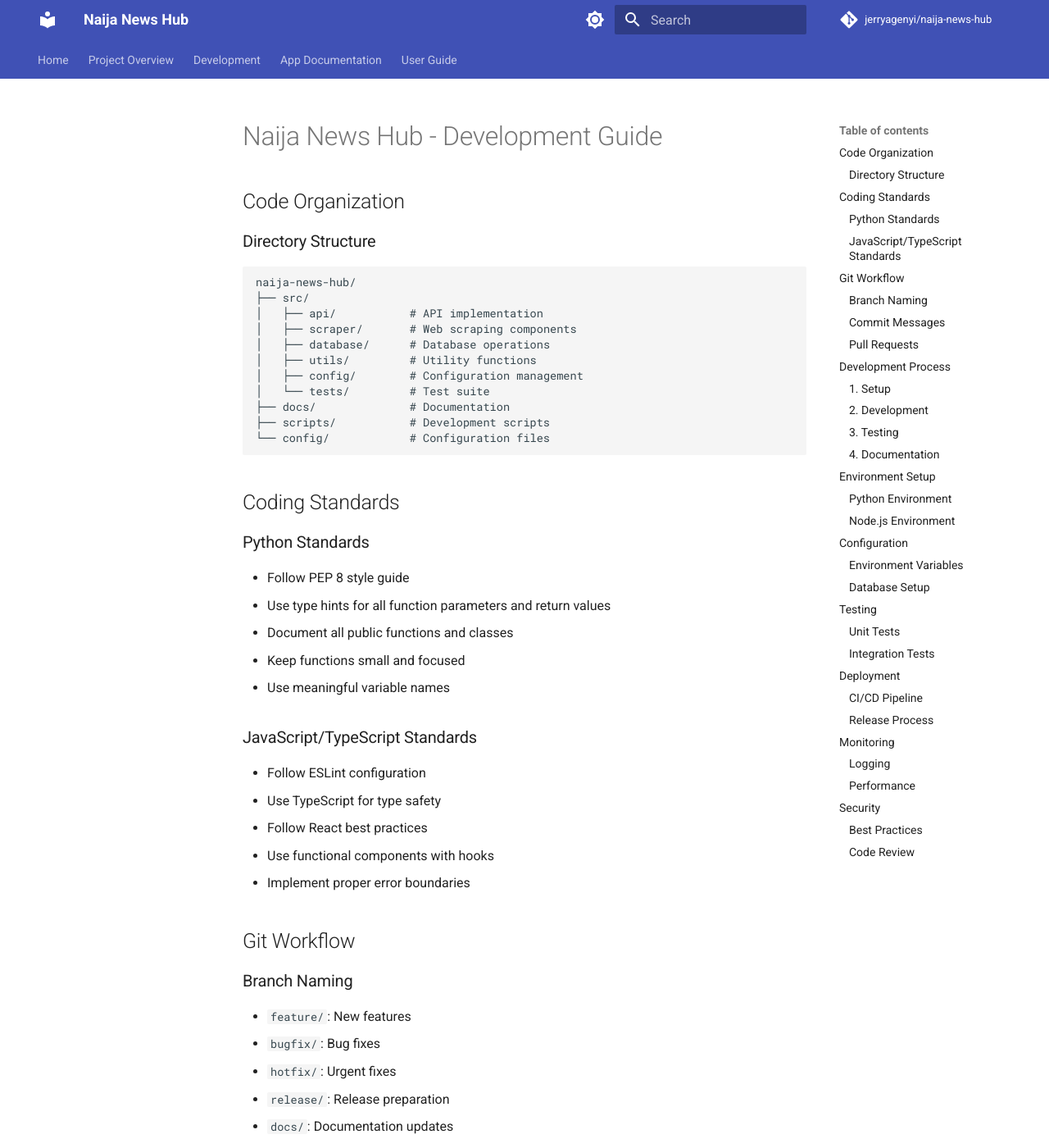
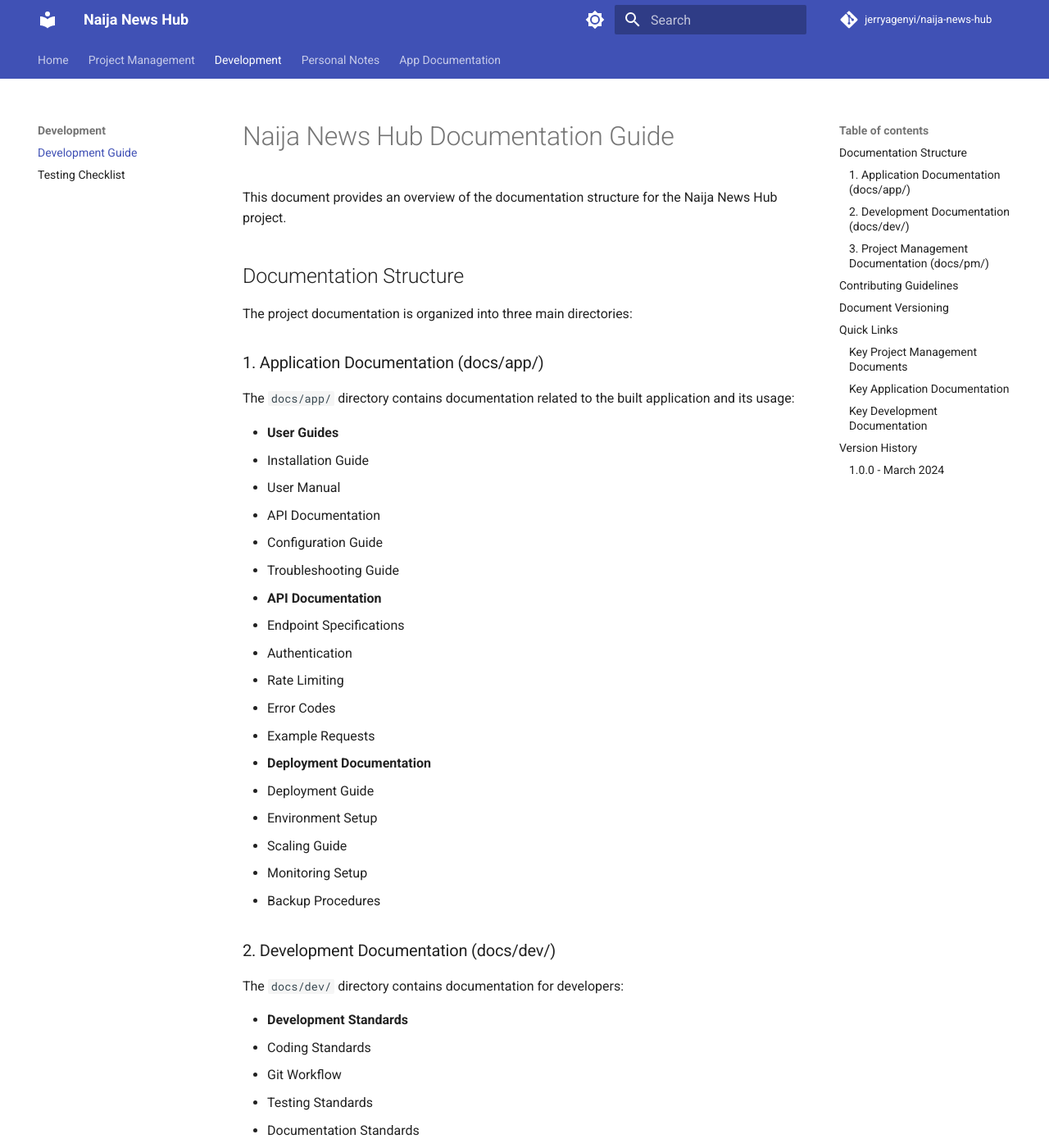
Before and after one commit to jerryagenyi/naija-news-hub, an MkDocs documentation site: the page built from docs/dev/development-guide.md, in a window 1280 px wide and 1400 px high. Shown: the whole window at 82% size. Built offline with MkDocs 1.6.1 and Material for MkDocs 9.7.7, drawn with Linux system fonts in a browser that asks for light colours; comment, search, counter and statistics services are not loaded; some of the changed text lies outside the part shown.

Commit message:
docs: Reorganize documentation structure

````diff
--- a/docs/dev/development-guide.md
+++ b/docs/dev/development-guide.md
@@ -1,182 +1,126 @@
-# Naija News Hub - Development Guide
+# Naija News Hub Documentation Guide
 
-## Code Organization
+This document provides an overview of the documentation structure for the Naija News Hub project.
 
-### Directory Structure
-```
-naija-news-hub/
-├── src/
-│   ├── api/           # API implementation
-│   ├── scraper/       # Web scraping components
-│   ├── database/      # Database operations
-│   ├── utils/         # Utility functions
-│   ├── config/        # Configuration management
-│   └── tests/         # Test suite
-├── docs/              # Documentation
-├── scripts/           # Development scripts
-└── config/            # Configuration files
-```
+## Documentation Structure
 
-## Coding Standards
+The project documentation is organized into three main directories:
 
-### Python Standards
-- Follow PEP 8 style guide
-- Use type hints for all function parameters and return values
-- Document all public functions and classes
-- Keep functions small and focused
-- Use meaningful variable names
+### 1. Application Documentation (docs/app/)
+The `docs/app/` directory contains documentation related to the built application and its usage:
 
-### JavaScript/TypeScript Standards
-- Follow ESLint configuration
-- Use TypeScript for type safety
-- Follow React best practices
-- Use functional components with hooks
-- Implement proper error boundaries
+- **User Guides**
+  - Installation Guide
+  - User Manual
+  - API Documentation
+  - Configuration Guide
+  - Troubleshooting Guide
 
-## Git Workflow
+- **API Documentation**
+  - Endpoint Specifications
+  - Authentication
+  - Rate Limiting
+  - Error Codes
+  - Example Requests
 
-### Branch Naming
-- `feature/`: New features
-- `bugfix/`: Bug fixes
-- `hotfix/`: Urgent fixes
-- `release/`: Release preparation
-- `docs/`: Documentation updates
+- **Deployment Documentation**
+  - Deployment Guide
+  - Environment Setup
+  - Scaling Guide
+  - Monitoring Setup
+  - Backup Procedures
 
-### Commit Messages
-- Use conventional commits format
-- Start with type: `feat:`, `fix:`, `docs:`, `style:`, `refactor:`, `test:`, `chore:`
-- Keep messages concise and descriptive
-- Reference issue numbers when applicable
+### 2. Development Documentation (docs/dev/)
+The `docs/dev/` directory contains documentation for developers:
 
-### Pull Requests
-- Create from feature branches
-- Include description of changes
-- Link related issues
-- Request reviews from team members
-- Ensure all tests pass
+- **Development Standards**
+  - Coding Standards
+  - Git Workflow
+  - Testing Standards
+  - Documentation Standards
+  - Review Process
 
-## Development Process
+- **Technical Documentation**
+  - Architecture Overview
+  - Component Design
+  - Database Schema
+  - API Design
+  - Security Implementation
 
-### 1. Setup
-```bash
-# Clone repository
-git clone https://github.com/jerryagenyi/naija-news-hub.git
+- **Development Guides**
+  - Setup Guide
+  - Contribution Guide
+  - Testing Guide
+  - Debugging Guide
+  - Performance Optimization
 
-# Install dependencies
-pip install -r requirements.txt
-npm install
+### 3. Project Management Documentation (docs/pm/)
+The `docs/pm/` directory contains project planning and management artifacts:
 
-# Set up environment
-cp .env.example .env
-# Edit .env with your configuration
-```
+- **Requirements**
+  - Product Requirements Document (PRD)
+  - Technical Design Document (TDD)
+  - User Stories
+  - Feature Specifications
+  - Future Roadmap
 
-### 2. Development
-- Create feature branch
-- Implement changes
-- Run tests
-- Update documentation
-- Create pull request
+- **Project Management**
+  - Project Structure
+  - Milestone Planning
+  - Progress Tracking
+  - Risk Management
+  - Resource Planning
 
-### 3. Testing
-- Write unit tests for new features
-- Run test suite before commits
-- Ensure test coverage
-- Document test cases
+- **Process Documentation**
+  - Development Process
+  - Release Process
+  - Review Process
+  - Quality Assurance
+  - Security Procedures
 
-### 4. Documentation
-- Update relevant documentation
-- Add code comments
-- Update API documentation
-- Document configuration changes
+## Contributing Guidelines
 
-## Environment Setup
+The `CONTRIBUTING.md` file at the root level provides instructions for:
+- Setting up the development environment
+- Contributing to the project
+- Documentation standards
+- Code review process
+- Release process
 
-### Python Environment
-```bash
-# Create virtual environment
-python -m venv venv
-source venv/bin/activate  # On Windows: venv\Scripts\activate
+## Document Versioning
 
-# Install dependencies
-pip install -r requirements.txt
-```
+All documentation follows semantic versioning (MAJOR.MINOR.PATCH):
 
-### Node.js Environment
-```bash
-# Install dependencies
-npm install
+- **MAJOR**: Significant changes that fundamentally alter the document's purpose or structure
+- **MINOR**: New sections or substantial updates to existing content
+- **PATCH**: Minor updates, corrections, or clarifications
 
-# Start development server
-npm run dev
-```
+Each document includes a version history section at the end to track changes.
 
-## Configuration
+## Quick Links
 
-### Environment Variables
-- Use `.env` file for local development
-- Document all environment variables
-- Never commit sensitive data
-- Use `.env.example` as template
+### Key Project Management Documents
+- [Product Requirements Document](docs/pm/prd.md)
+- [Technical Design Document](docs/pm/tdd.md)
+- [Project Structure](docs/pm/project-structure.md)
+- [Milestone Planning](docs/pm/milestones.md)
 
-### Database Setup
-- Use migrations for schema changes
-- Document schema updates
-- Maintain backup strategy
-- Test database operations
+### Key Application Documentation
+- [User Guide](docs/app/user-guide.md)
+- [API Documentation](docs/app/api-docs.md)
+- [Installation Guide](docs/app/installation.md)
+- [Configuration Guide](docs/app/configuration.md)
 
-## Testing
+### Key Development Documentation
+- [Development Guide](docs/dev/development-guide.md)
+- [Coding Standards](docs/dev/coding-standards.md)
+- [Testing Guide](docs/dev/testing-guide.md)
+- [Security Guide](docs/dev/security-guide.md)
 
-### Unit Tests
-- Write tests for all new features
-- Maintain test coverage
-- Use pytest for Python tests
-- Use Jest for frontend tests
+## Version History
 
-### Integration Tests
-- Test API endpoints
-- Test database operations
-- Test scraping functionality
-- Test error handling
-
-## Deployment
-
-### CI/CD Pipeline
-- Automated testing
-- Code quality checks
-- Security scanning
-- Automated deployment
-
-### Release Process
-- Version tagging
-- Changelog updates
-- Documentation updates
-- Deployment verification
-
-## Monitoring
-
-### Logging
-- Use structured logging
-- Include relevant context
-- Set appropriate log levels
-- Monitor error rates
-
-### Performance
-- Monitor response times
-- Track resource usage
-- Set up alerts
-- Regular performance reviews
-
-## Security
-
-### Best Practices
-- Regular dependency updates
-- Security scanning
-- Access control
-- Data encryption
-
-### Code Review
-- Security checklist
-- Vulnerability scanning
-- Access control review
-- Data handling review
+### 1.0.0 - March 2024
+- Initial creation of the documentation guide
+- Establishment of documentation structure
+- Definition of versioning standards
+- Creation of quick links section
--- a/docs/documentation-guide.md
+++ /dev/null
@@ -1,126 +0,0 @@
-# Naija News Hub Documentation Guide
-
-This document provides an overview of the documentation structure for the Naija News Hub project.
-
-## Documentation Structure
-
-The project documentation is organized into three main directories:
-
-### 1. Application Documentation (docs/app/)
-The `docs/app/` directory contains documentation related to the built application and its usage:
-
-- **User Guides**
-  - Installation Guide
-  - User Manual
-  - API Documentation
-  - Configuration Guide
-  - Troubleshooting Guide
-
-- **API Documentation**
-  - Endpoint Specifications
-  - Authentication
-  - Rate Limiting
-  - Error Codes
-  - Example Requests
-
-- **Deployment Documentation**
-  - Deployment Guide
-  - Environment Setup
-  - Scaling Guide
-  - Monitoring Setup
-  - Backup Procedures
-
-### 2. Development Documentation (docs/dev/)
-The `docs/dev/` directory contains documentation for developers:
-
-- **Development Standards**
-  - Coding Standards
-  - Git Workflow
-  - Testing Standards
-  - Documentation Standards
-  - Review Process
-
-- **Technical Documentation**
-  - Architecture Overview
-  - Component Design
-  - Database Schema
-  - API Design
-  - Security Implementation
-
-- **Development Guides**
-  - Setup Guide
-  - Contribution Guide
-  - Testing Guide
-  - Debugging Guide
-  - Performance Optimization
-
-### 3. Project Management Documentation (docs/pm/)
-The `docs/pm/` directory contains project planning and management artifacts:
-
-- **Requirements**
-  - Product Requirements Document (PRD)
-  - Technical Design Document (TDD)
-  - User Stories
-  - Feature Specifications
-  - Future Roadmap
-
-- **Project Management**
-  - Project Structure
-  - Milestone Planning
-  - Progress Tracking
-  - Risk Management
-  - Resource Planning
-
-- **Process Documentation**
-  - Development Process
-  - Release Process
-  - Review Process
-  - Quality Assurance
-  - Security Procedures
-
-## Contributing Guidelines
-
-The `CONTRIBUTING.md` file at the root level provides instructions for:
-- Setting up the development environment
-- Contributing to the project
-- Documentation standards
-- Code review process
-- Release process
-
-## Document Versioning
-
-All documentation follows semantic versioning (MAJOR.MINOR.PATCH):
-
-- **MAJOR**: Significant changes that fundamentally alter the document's purpose or structure
-- **MINOR**: New sections or substantial updates to existing content
-- **PATCH**: Minor updates, corrections, or clarifications
-
-Each document includes a version history section at the end to track changes.
-
-## Quick Links
-
-### Key Project Management Documents
-- [Product Requirements Document](docs/pm/prd.md)
-- [Technical Design Document](docs/pm/tdd.md)
-- [Project Structure](docs/pm/project-structure.md)
-- [Milestone Planning](docs/pm/milestones.md)
-
-### Key Application Documentation
-- [User Guide](docs/app/user-guide.md)
-- [API Documentation](docs/app/api-docs.md)
-- [Installation Guide](docs/app/installation.md)
-- [Configuration Guide](docs/app/configuration.md)
-
-### Key Development Documentation
-- [Development Guide](docs/dev/development-guide.md)
-- [Coding Standards](docs/dev/coding-standards.md)
-- [Testing Guide](docs/dev/testing-guide.md)
-- [Security Guide](docs/dev/security-guide.md)
-
-## Version History
-
-### 1.0.0 - March 2024
-- Initial creation of the documentation guide
-- Establishment of documentation structure
-- Definition of versioning standards
-- Creation of quick links section
--- a/mkdocs.yml
+++ b/mkdocs.yml
@@ -35,16 +35,18 @@ theme:
 
 nav:
   - Home: index.md
-  - Project Overview:
-    - Overview: project-overview.md
-    - Original Concept: original-idea.md
-    - Product Requirements: prd.md
+  - Project Management:
+    - Project Overview: pm/project-overview.md
+    - Product Requirements: pm/prd.md
+    - Technical Design: pm/tdd.md
+    - Project Structure: pm/project-structure.md
   - Development:
-    - Documentation Guide: documentation-guide.md
-    - Project Management: pm/
-    - Development Guide: dev/
+    - Development Guide: dev/development-guide.md
+    - Testing Checklist: dev/testing-checklist.md
+  - Personal Notes:
+    - Original Concept: notes/original-idea.md
+    - Project Journey: notes/project-journey.md
   - App Documentation: app/
-  - User Guide: guide/
 
 markdown_extensions:
   - admonition
````
Also changed, not shown: docs/notes/original-idea.md (renamed from docs/original-idea.md), docs/pm/prd.md (renamed from docs/prd.md), docs/pm/project-overview.md (renamed from docs/project-overview.md).
